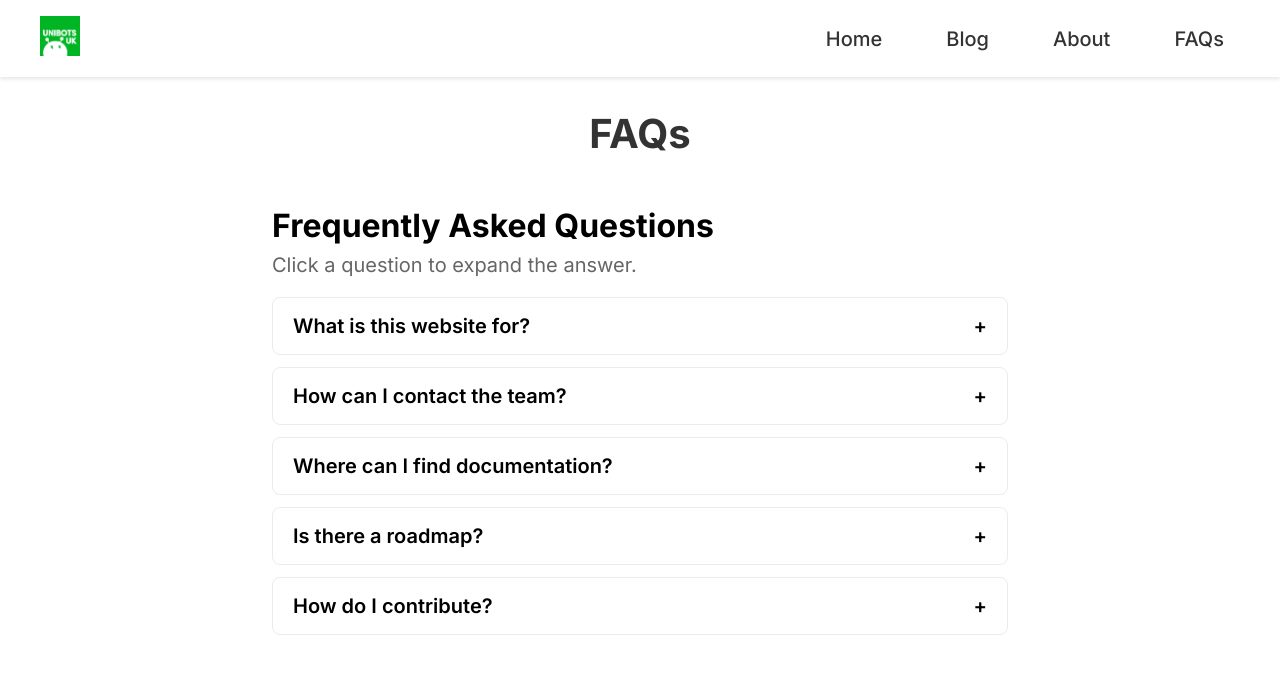
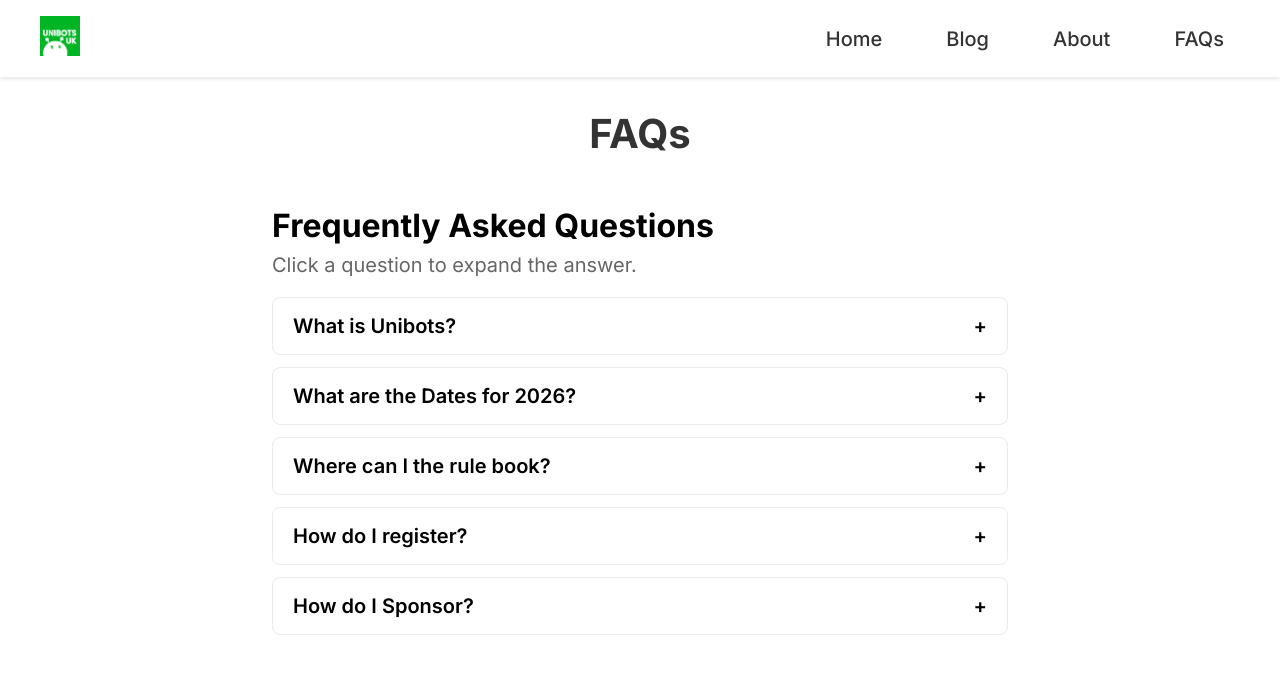
Before and after one commit to momopmoXZ/new_website, a Jekyll site: the page built from FAQs.md, in a window 1280 px wide. Shown: the top 674 px of the page. Built offline with Jekyll 4.4.1, drawn with Linux system fonts in a browser that asks for light colours; some of the changed lines change nothing that is shown.

Commit message:
updated FAQs

```diff
--- a/_includes/faqs.html
+++ b/_includes/faqs.html
@@ -6,37 +6,53 @@
   </div>
 
   <details>
-    <summary>What is this website for?</summary>
+    <summary>What is Unibots?</summary>
     <div class="answer">
-      <p>Lorem ipsum dolor sit amet, consectetur adipiscing elit. Fusce vitae mi eu justo malesuada aliquam. Integer et tincidunt urna. Donec non posuere nunc.</p>
+      <p>Unibots is an inter-university robotics competition where teams build autonomous robots
+to accomplish the competition task. Registration is free for students from universities in
+the UK. <br>
+Created in 2022 by students from University of Cambridge and King's College London
+societies, the format has evolved over the years with different objectives and scoring
+points. <br>
+This fourth edition of Unibots is co-hosted by University of Cambridge Robotics Society,
+Heriot Watt University Robotics Society, and Queen Mary University of London Electronics
+Society. <br>
+The competition is designed with manageable tasks that have a linear effort-to-reward
+ratio. We intend for the simple playing field, clear-cut rules, and overall friendly
+atmosphere to make the competition accessible to less experienced students or those
+who do not have access to large funding sources or support. Robots will compete directly
+with other robots in the same arena, promoting friendly rivalries among teams and making
+the experience more exciting. <br>
+We hope to grow this competition so that we can build a strong network between robotics
+societies across the UK. <br></p>
     </div>
   </details>
 
   <details>
-    <summary>How can I contact the team?</summary>
+    <summary>What are the Dates for 2026?</summary>
     <div class="answer">
-      <p>Lorem ipsum dolor sit amet, consectetur adipiscing elit. Curabitur ac dolor ac neque aliquet gravida. Pellentesque habitant morbi tristique senectus et netus et malesuada fames ac turpis egestas.</p>
+      <p></p>
     </div>
   </details>
 
   <details>
-    <summary>Where can I find documentation?</summary>
+    <summary>Where can I the rule book?</summary>
     <div class="answer">
-      <p>Lorem ipsum dolor sit amet, consectetur adipiscing elit. Etiam posuere ligula nec arcu cursus, non tincidunt orci consectetur. Mauris sit amet mi sed arcu fermentum sodales.</p>
+      <p></p>
     </div>
   </details>
 
   <details>
-    <summary>Is there a roadmap?</summary>
+    <summary>How do I register?</summary>
     <div class="answer">
-      <p>Lorem ipsum dolor sit amet, consectetur adipiscing elit. Proin a dolor vel sapien varius bibendum. Quisque eu aliquet lorem, eget vulputate orci.</p>
+      <p></p>
     </div>
   </details>
 
   <details>
-    <summary>How do I contribute?</summary>
+    <summary>How do I Sponsor?</summary>
     <div class="answer">
-      <p>Lorem ipsum dolor sit amet, consectetur adipiscing elit. Vivamus pharetra, orci sed iaculis volutpat, nisl nisl gravida sapien, eget vulputate eros odio sed nulla.</p>
+      <p></p>
     </div>
   </details>
 
```
